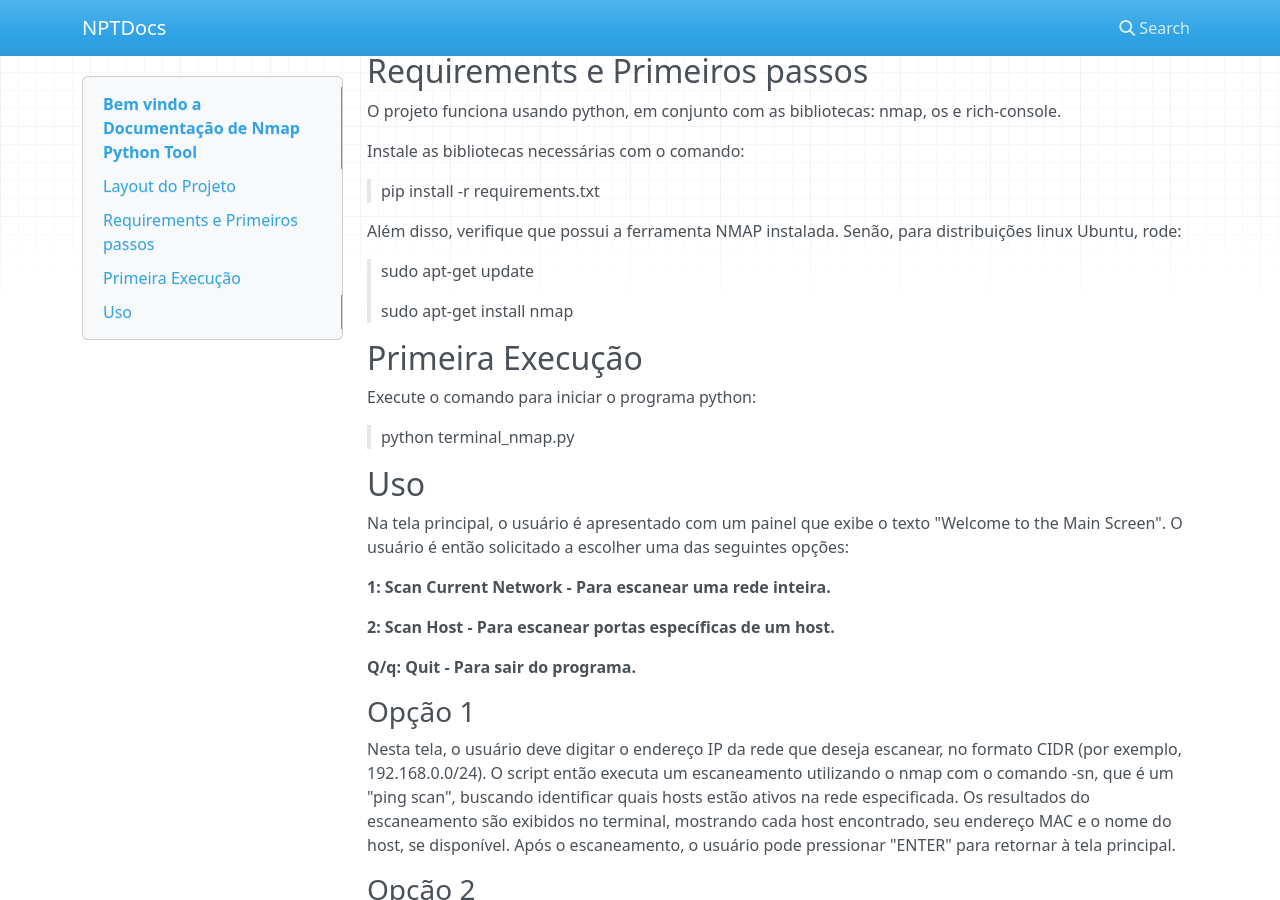
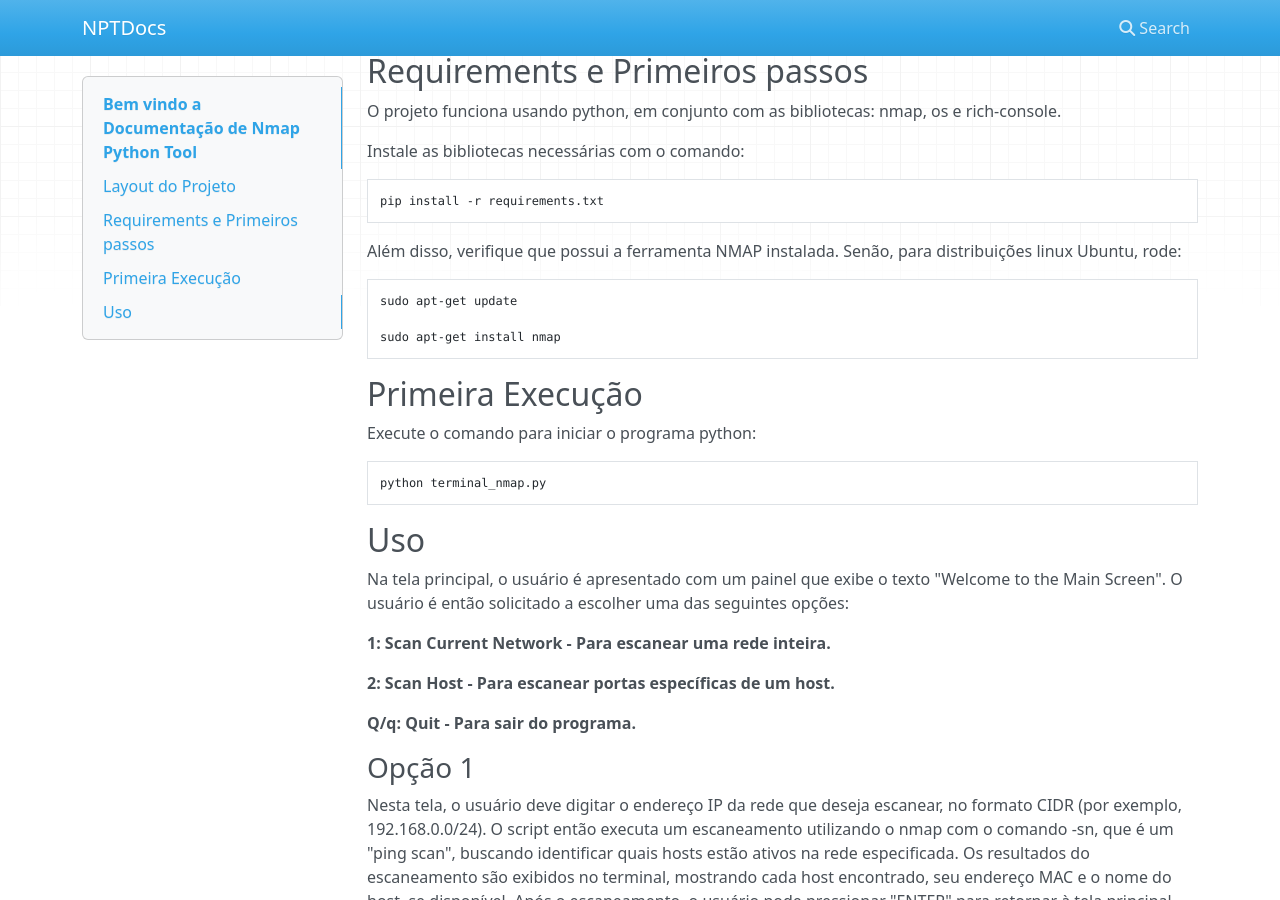
Before and after one commit to GuilhermeRameh/PythonNetworkScanningTool, an MkDocs documentation site: the page built from docs/index.md, in a window 1280 px wide and 900 px high, scrolled down 347 px. Built offline with MkDocs 1.6.1, drawn with Linux system fonts in a browser that asks for light colours; nearby versions of some CDN libraries.

Commit message:
Adicionando e corrigindo index e link no README

````diff
--- a/docs/index.md
+++ b/docs/index.md
@@ -16,18 +16,24 @@ O projeto funciona usando python, em conjunto com as bibliotecas:
 nmap, os e rich-console.
 
 Instale as bibliotecas necessárias com o comando:
-> pip install -r requirements.txt
+``` sh
+pip install -r requirements.txt
+```
 
 Além disso, verifique que possui a ferramenta NMAP instalada. Senão, para distribuições linux Ubuntu, rode:
 
-> sudo apt-get update
->
-> sudo apt-get install nmap
+``` sh
+sudo apt-get update
+
+sudo apt-get install nmap
+```
 
 ## Primeira Execução
 Execute o comando para iniciar o programa python:
 
-> python terminal_nmap.py
+``` sh
+python terminal_nmap.py
+```
 
 ## Uso
 
````
Also changed, not shown: README.md (+1 -0 lines).
